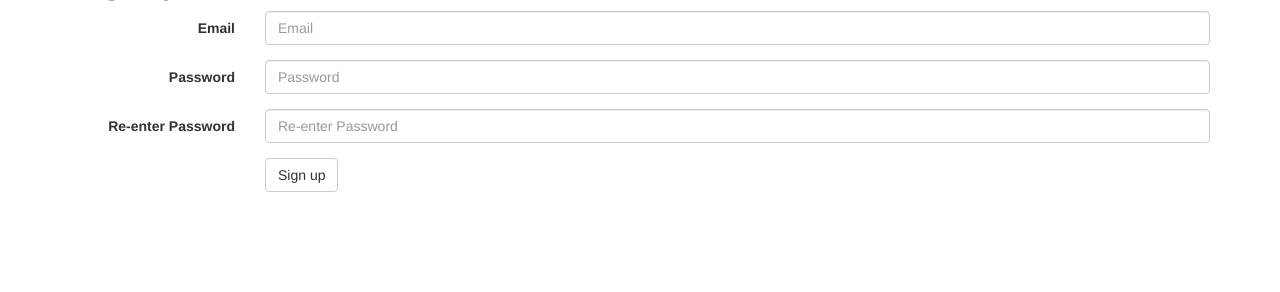
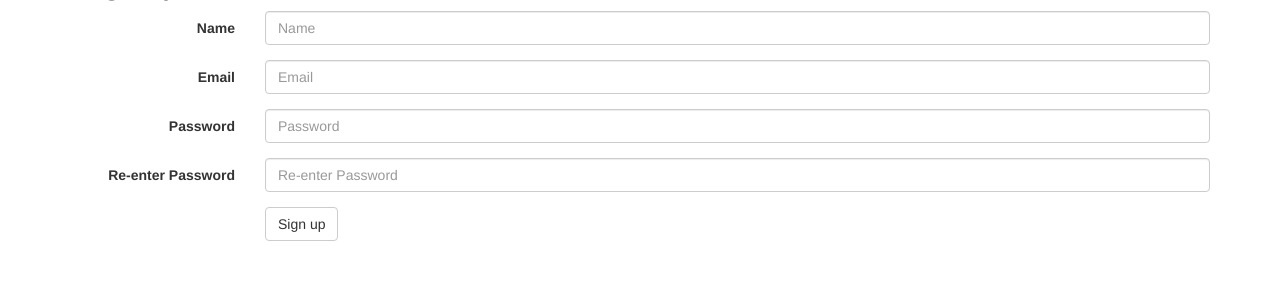
Before and after one commit to dnsforever/dnsforever-web, a Python web app: template dnsserver/templates/signup.html in a window 1280 px wide. Shown: the part 59-351 px from the top of the page. Run offline with Jinja, Linux system fonts and the light colour scheme; the template is opened without the code that fills it, so the values that code supplies are empty.

Commit message:
Added name field to sign up page.

```diff
--- a/dnsserver/templates/signup.html
+++ b/dnsserver/templates/signup.html
@@ -11,6 +11,12 @@ YJ DNS - Signup
 <h1>Signup</h1>
 
 <form class="form-horizontal" role="form" method="post">
+  <div class="form-group">
+    <label for="inputName" class="col-sm-2 control-label">Name</label>
+    <div class="col-sm-10">
+      <input name="name" type="text" class="form-control" id="inputName" placeholder="Name">
+    </div>
+  </div>
   <div class="form-group">
     <label for="inputEmail" class="col-sm-2 control-label">Email</label>
     <div class="col-sm-10">
```
